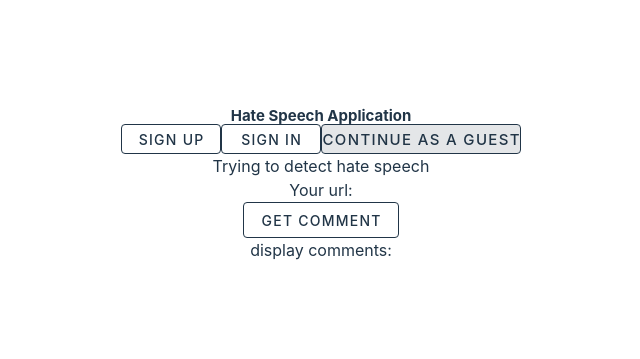
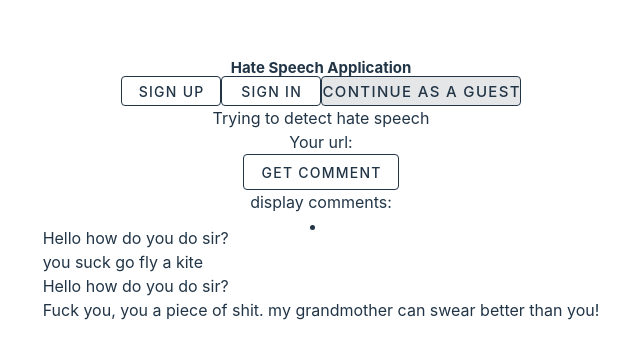
Before and after one commit to charlesanthony1996/medialab-ai, a Vue app in the folder frontend/: page /hatespeech in a window 1280 px wide. Shown: the part 215-574 px from the top of the page, without its empty margins (319-959 px from the left). Built offline with nearby package versions, Linux system fonts and the light colour scheme.

Commit message:
hate speech manual detection changes

```diff
--- a/frontend/src/App.vue
+++ b/frontend/src/App.vue
@@ -6,11 +6,13 @@
   <router-view></router-view>
 
   <p>{{ display  }}</p>
+  <p>{{  }}</p>
 </template>
 
 <script setup lang="ts">
-import About from './components/About.vue'
+// import About from './components/About.vue'
 import { ref, onMounted, onUnmounted } from 'vue'
+import axios from 'axios'
 
 const display = ref('')
 
@@ -28,6 +30,16 @@ function getSelectedText() {
 function updateDisplayWithSelectedText() {
   const text = getSelectedText()
   display.value = text
+
+  if(text.trim().length > 0) {
+    axios.post('http://localhost:8000/api/analyze_text', { text: text.trim() })
+    .then((response: { data: any }) => {
+      console.log("analysis result: ", response.data)
+    })
+    .catch((error: any) => {
+      console.error("Error sending text for analysis: ", error)
+    })
+  }
 }
 
 onMounted(() => {
--- a/frontend/src/components/HateSpeech.vue
+++ b/frontend/src/components/HateSpeech.vue
@@ -3,6 +3,13 @@
     <p>Your url: {{ url_name }}</p>
     <v-btn to="" variant="outlined" @click="getComments">Get Comment</v-btn>
     <p style="">display comments: {{ comment_des }}</p>
+
+    <li>
+        <v-row><p>Hello how do you do sir?</p></v-row>
+        <v-row><p>you suck go fly a kite</p></v-row>
+        <v-row><p>Hello how do you do sir?</p></v-row>
+        <v-row><p>Fuck you, you a piece of shit. my grandmother can swear better than you!</p></v-row>
+    </li>
 </template>
 
 
@@ -13,7 +20,8 @@ import axios from 'axios'
 import { getCurrentTab, url_name } from '../services/services'
 
 
-var comment_des = ref('')
+const comment_des = ref('')
+const counterSpeechPrompt = ref('')
 
 function testFunction() {
     console.log("test function")
@@ -22,7 +30,7 @@ function testFunction() {
 const getComments = async () => {
     try{
         const response = await axios.get("http://localhost:8000/api/comments")
-        comment_des = response.data.comment
+        comment_des.value = response.data.comment
         console.log(comment_des)
     }
     catch(error) {
@@ -44,6 +52,19 @@ const isYoutube = computed(() => {
 })
 
 
+async function sendCommentsToServer() {
+    const comments = Array.from(document.querySelectorAll('v-row p')).map(p => p.innerText)
+    console.log(comments)
+    try {
+        await axios.post('http://localhost:8000/api/process_comments', { comments })
+        console.log("Comments sent succesfully")
+    } catch(error) {
+        console.error("Error sending comments to server: ", error)
+    }
+}
+
+
+
 
 </script>
 
```
Also changed, not shown: frontend/src/services/services.js (line endings or trailing spaces).
